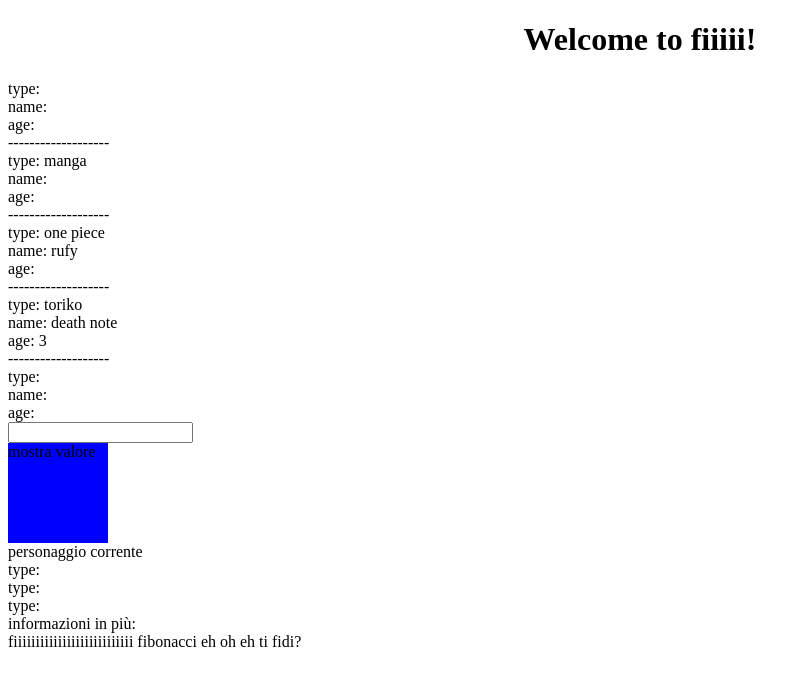
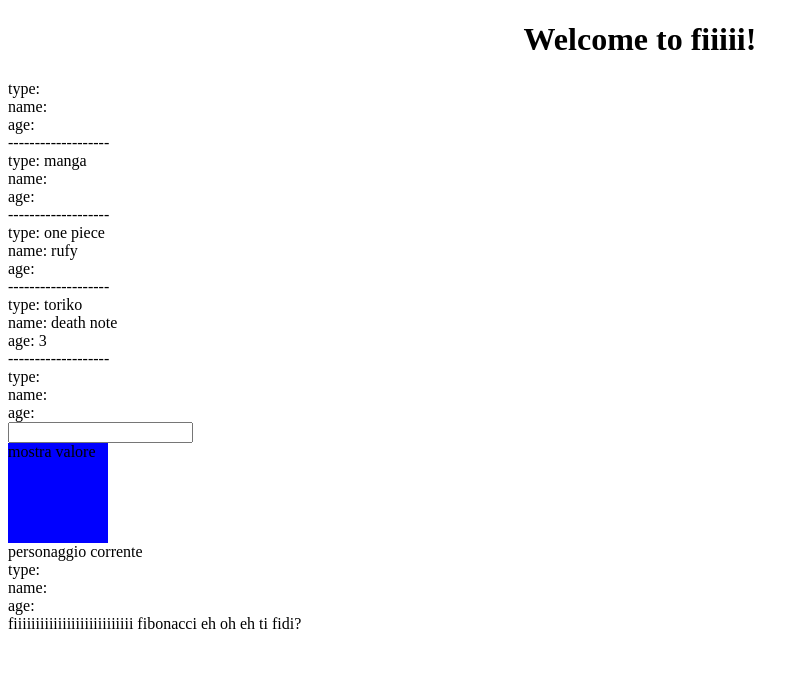
Before and after one commit to nicola98/primoProgetto, an Angular app: page /detail/1 in a window 1280 px wide. Shown: the top 686 px of the page, without its empty margins (0-809 px from the left). Built offline with nearby package versions, Linux system fonts and the light colour scheme.

Commit message:
messaggi service

```diff
--- a/src/app/app.component.html
+++ b/src/app/app.component.html
@@ -8,10 +8,4 @@
 <input [(ngModel)]="value" />
 <div (click)="showValue()" class="stupidClass">mostra valore</div>
 
-<div>
-    personaggio corrente
-    <div>type: {{personaggioCorrente?.type}}</div>
-    <div>type: {{personaggioCorrente?.name}}</div>
-    <div>type: {{personaggioCorrente?.age}}</div>
-</div>
-<div>informazioni in più: </div>
+<app-detail></app-detail>
--- a/src/app/app.component.ts
+++ b/src/app/app.component.ts
@@ -28,7 +28,7 @@ export class AppComponent {
   }
 
   showItem(perso : personaggi){
-    this.personaggioCorrente=perso;
+    //this.personaggioCorrente=perso;
   }
 
 
--- /dev/null
+++ b/src/app/comunicator.service.ts
@@ -0,0 +1,14 @@
+import { Injectable } from '@angular/core';
+import { Subject } from 'rxjs/Subject';
+import { personaggi } from './personaggi';
+
+@Injectable()
+export class ComunicatorService {
+  private mySubject = new Subject<personaggi>();
+  public mySubject$ = this.mySubject.asObservable();
+
+  changeSubject(value:personaggi){
+    this.mySubject.next(value);
+  }
+
+}
--- /dev/null
+++ b/src/app/detail/detail.component.html
@@ -0,0 +1,6 @@
+<div>
+    personaggio corrente
+    <div>type: {{personaggioCorrente?.type}}</div>
+    <div>name: {{personaggioCorrente?.name}}</div>
+    <div>age: {{personaggioCorrente?.age}}</div>
+</div>
--- /dev/null
+++ b/src/app/detail/detail.component.ts
@@ -0,0 +1,19 @@
+import { Component, OnInit } from '@angular/core';
+import { personaggi } from '../personaggi';
+import { ComunicatorService } from '../comunicator.service';
+
+@Component({
+  selector: 'app-detail',
+  templateUrl: './detail.component.html',
+  styleUrls: ['./detail.component.css']
+})
+export class DetailComponent {
+
+  personaggioCorrente: personaggi;
+  constructor(private comunucatorService: ComunicatorService) {
+    this.comunucatorService.mySubject$.subscribe((newValue: personaggi) =>{
+        this.personaggioCorrente=newValue;
+    });
+  }
+
+}
--- a/src/app/listaComponent/list.component.ts
+++ b/src/app/listaComponent/list.component.ts
@@ -1,5 +1,6 @@
 import { Component, Input, EventEmitter, Output } from '@angular/core';
 import { personaggi } from '../personaggi';
+import { ComunicatorService } from '../comunicator.service';
 
 
 
@@ -13,13 +14,12 @@ export class listaComponent {
   @Input()
   items: personaggi[];
 
-  @Output()
-  itemSelectedChange = new EventEmitter<personaggi>()
+  constructor(private comunicatorService: ComunicatorService){
 
-  mostra = new EventEmitter<personaggi>();
+  }
 
   ngOnInit() {
-    this.items.push(new personaggi);
+    this.items.push(new personaggi());
   }
 
   ngOnDestroy() {
@@ -28,6 +28,7 @@ export class listaComponent {
 
   si(item: personaggi)
   {
-    this.itemSelectedChange.emit(item);
+   //chiamo il next nel subject
+   this.comunicatorService.changeSubject(item);
   }
 }
```
Also changed, not shown: src/app/app.module.ts (+5 -2 lines), src/app/detail/detail.component.css (added), 2 other files (tests, documents, lock files or other folders).
